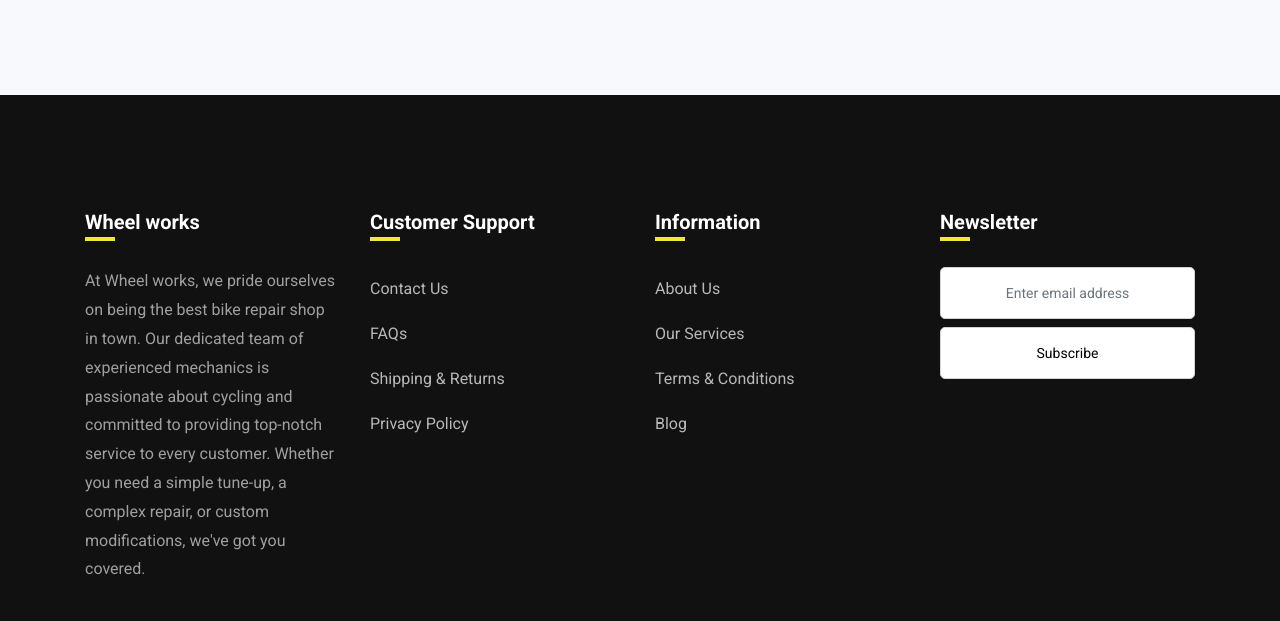
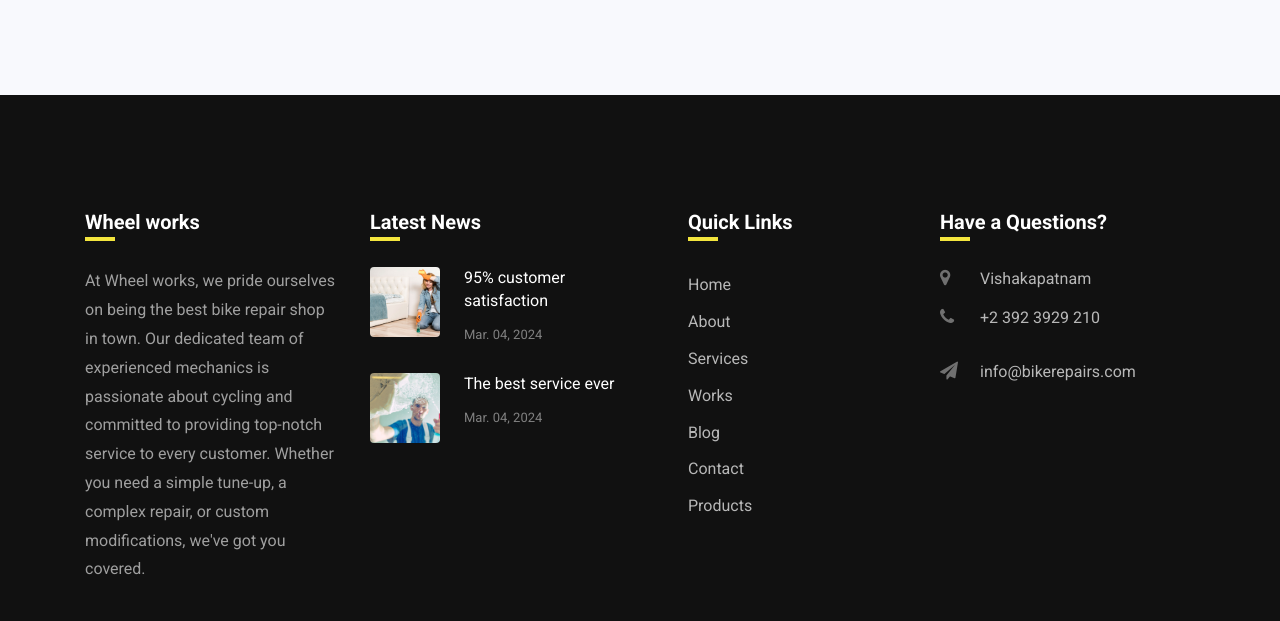
Before and after one commit to pavann06/bike-services, a plain HTML site: page product.html in a window 1280 px wide. Shown: the part 1730-2351 px from the top of the page. Drawn offline with Linux system fonts and the light colour scheme.

Commit message:
brande name and location

```diff
--- a/product.html
+++ b/product.html
@@ -2,7 +2,7 @@
 <html lang="en">
 
 <head>
-    <title>Product Page</title>
+    <title>YVR Accessories - Products</title>
     <meta charset="utf-8">
     <meta name="viewport" content="width=device-width, initial-scale=1, shrink-to-fit=no">
 
@@ -40,7 +40,7 @@
     </div>
     <nav class="navbar navbar-expand-lg navbar-dark ftco_navbar bg-dark ftco-navbar-light" id="ftco-navbar">
         <div class="container">
-            <a class="navbar-brand" href="index.html" style="font-size: 30px;">Wheel<span>works</span></a>
+            <a class="navbar-brand" href="index.html" style="font-size: 30px;">YVR Accessories<span></span></a>
             <button class="navbar-toggler" type="button" data-toggle="collapse" data-target="#ftco-nav" aria-controls="ftco-nav" aria-expanded="false" aria-label="Toggle navigation">
                 <span class="fa fa-bars"></span> Menu
             </button>
@@ -148,48 +148,68 @@
                     </ul>
                 </div>
                 <div class="col-md-6 col-lg-3 mb-4 mb-md-0">
-                    <h2 class="footer-heading">Customer Support</h2>
+                    <h2 class="footer-heading">Latest News</h2>
+                    <div class="block-21 mb-4 d-flex">
+                        <a class="img mr-4 rounded" style="background-image: url(images/image_1.jpg);"></a>
+                        <div class="text">
+                            <h3 class="heading"><a href="#">95% customer satisfaction</a></h3>
+                            <div class="meta">
+                                <div><a href="#"><span class="icon-calendar"></span> Mar. 04, 2024</a></div>
+                                <!-- <div><a href="#"><span class="icon-person"></span> Admin</a></div>
+                                <div><a href="#"><span class="icon-chat"></span> 19</a></div> -->
+                            </div>
+                        </div>
+                    </div>
+                    <div class="block-21 mb-4 d-flex">
+                        <a class="img mr-4 rounded" style="background-image: url(images/image_2.jpg);"></a>
+                        <div class="text">
+                            <h3 class="heading"><a href="#">The best service ever</a></h3>
+                            <div class="meta">
+                                <div><a href="#"><span class="icon-calendar"></span> Mar. 04, 2024</a></div>
+                                <!-- <div><a href="#"><span class="icon-person"></span> Admin</a></div>
+                                <div><a href="#"><span class="icon-chat"></span> 19</a></div> -->
+                            </div>
+                        </div>
+                    </div>
+                </div>
+                <div class="col-md-6 col-lg-3 pl-lg-5 mb-4 mb-md-0">
+                    <h2 class="footer-heading">Quick Links</h2>
                     <ul class="list-unstyled">
-                        <li><a href="#" class="py-2 d-block">Contact Us</a></li>
-                        <li><a href="#" class="py-2 d-block">FAQs</a></li>
-                        <li><a href="#" class="py-2 d-block">Shipping & Returns</a></li>
-                        <li><a href="#" class="py-2 d-block">Privacy Policy</a></li>
+                        <li><a href="#" class="py-1 d-block">Home</a></li>
+                        <li><a href="#" class="py-1 d-block">About</a></li>
+                        <li><a href="#" class="py-1 d-block">Services</a></li>
+                        <li><a href="#" class="py-1 d-block">Works</a></li>
+                        <li><a href="#" class="py-1 d-block">Blog</a></li>
+                        <li><a href="#" class="py-1 d-block">Contact</a></li>
+                        <li><a href="product.html" class="py-1 d-block">Products</a></li>
                     </ul>
                 </div>
                 <div class="col-md-6 col-lg-3 mb-4 mb-md-0">
-                    <h2 class="footer-heading">Information</h2>
-                    <ul class="list-unstyled">
-                        <li><a href="#" class="py-2 d-block">About Us</a></li>
-                        <li><a href="#" class="py-2 d-block">Our Services</a></li>
-                        <li><a href="#" class="py-2 d-block">Terms & Conditions</a></li>
-                        <li><a href="#" class="py-2 d-block">Blog</a></li>
-                    </ul>
-                </div>
-                <div class="col-md-6 col-lg-3 mb-4 mb-md-0">
-                    <h2 class="footer-heading">Newsletter</h2>
-                    <form action="#" class="subscribe-form">
-                        <div class="form-group">
-                            <input type="text" class="form-control mb-2 text-center" placeholder="Enter email address">
-                            <input type="submit" value="Subscribe" class="form-control submit px-3">
-                        </div>
-                    </form>
+                    <h2 class="footer-heading">Have a Questions?</h2>
+                    <div class="block-23 mb-3">
+                        <ul>
+                            <li><span class="icon fa fa-map-marker"></span><span class="text">Vishakapatnam </span></li>
+                            <li><a href="#"><span class="icon fa fa-phone"></span><span class="text">+2 392 3929 210</span></a></li>
+                            <li><a href="#"><span class="icon fa fa-paper-plane"></span><span class="text">info@bikerepairs.com</span></a></li>
+                        </ul>
+                    </div>
                 </div>
             </div>
             <div class="row mt-5">
                 <div class="col-md-12 text-center">
+
                     <p class="copyright">
                         <!-- Link back to Colorlib can't be removed. Template is licensed under CC BY 3.0. -->
                         Copyright &copy;
                         <script>
                             document.write(new Date().getFullYear());
-                        </script> All rights reserved | This template is made with <i class="fa fa-heart" aria-hidden="true"></i> by <a href="https://colorlib.com" target="_blank">Colorlib.com</a>
+                        </script> All rights reserved | <i class="fa fa-heart" aria-hidden="true"></i> by <a href="#" target="_blank">WheelWorks.com</a>
                         <!-- Link back to Colorlib can't be removed. Template is licensed under CC BY 3.0. -->
                     </p>
                 </div>
             </div>
         </div>
     </footer>
-
     <div id="ftco-loader" class="show fullscreen"><svg class="circular" width="48px" height="48px">
             <circle class="path-bg" cx="24" cy="24" r="22" fill="none" stroke-width="4" stroke="#eeeeee" />
             <circle class="path" cx="24" cy="24" r="22" fill="none" stroke-width="4" stroke-miterlimit="10" stroke="#F96D00" /></svg></div>
```
Also changed, not shown: about.html (+3 -3 lines), blog.html (+3 -3 lines), contact.html (+3 -3 lines), index.html (+3 -3 lines), offers.html (+3 -3 lines), portfolio.html (+3 -3 lines), pricing.html (+3 -3 lines), services.html (+3 -3 lines).
